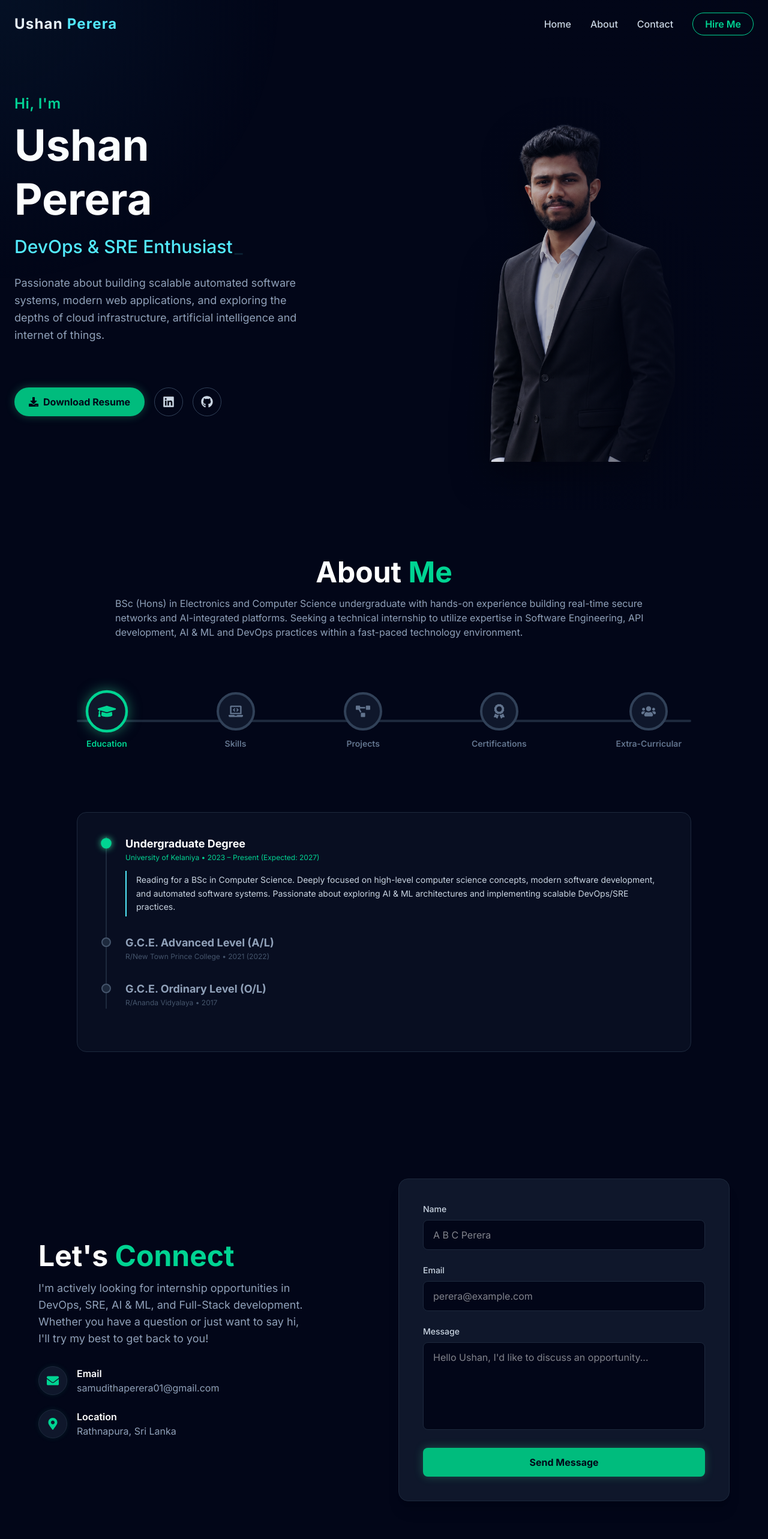
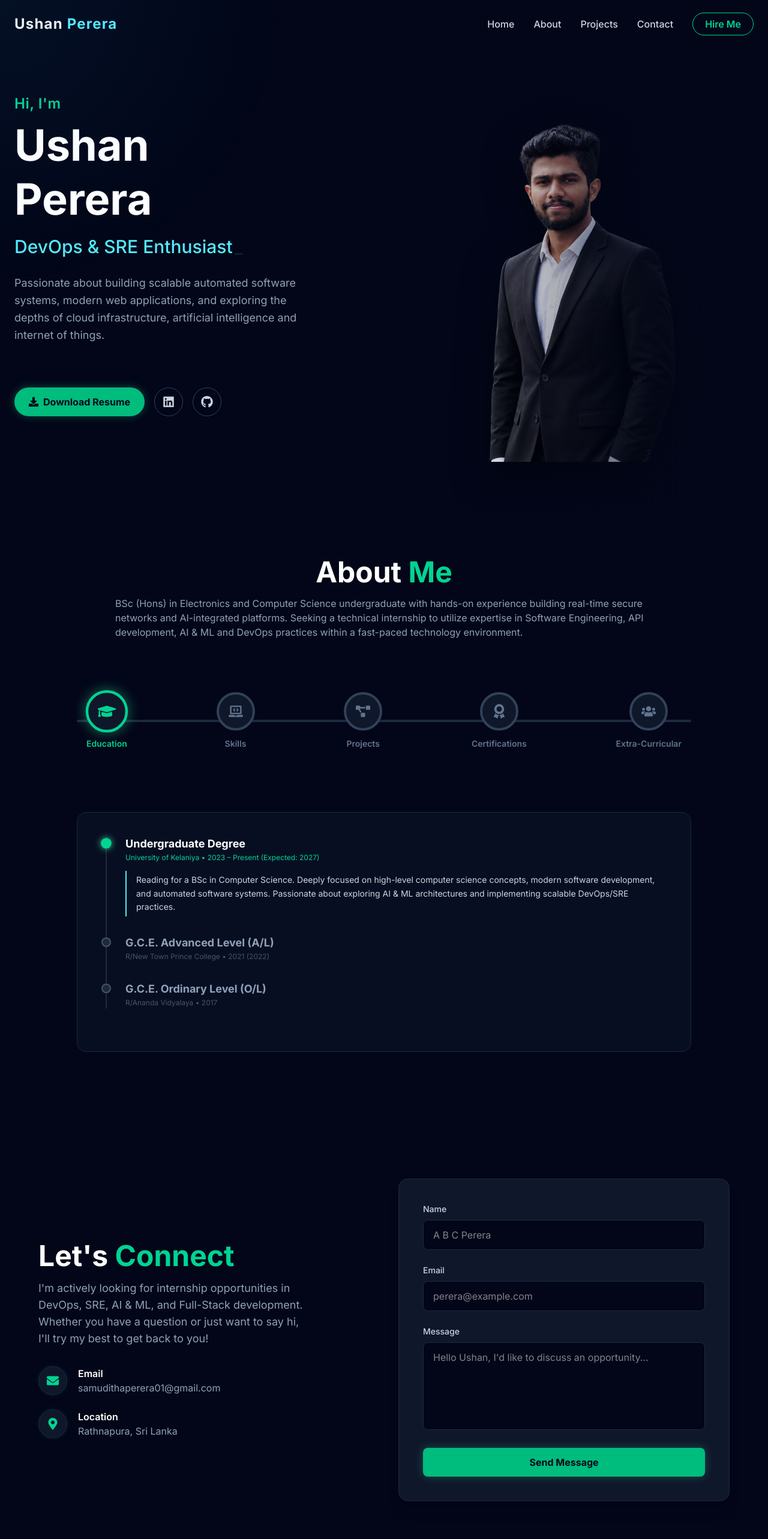
Before and after one commit to ushansamudithaperera/My-Portfolio, a Next.js app: page / in a window 1280 px wide. Shown: the top 2566 px of the page at 60% size. Built offline with nearby package versions, Linux system fonts and the light colour scheme.

Commit message:
feat: implement Contact, Navbar, and About components with responsive design and animation

```diff
--- a/src/components/About.tsx
+++ b/src/components/About.tsx
@@ -79,6 +79,7 @@ function EducationTimeline() {
 
   return (
     <motion.div
+      id="education"
       key="education"
       initial={{ opacity: 0, x: 20 }}
       animate={{ opacity: 1, x: 0 }}
@@ -368,10 +369,12 @@ export default function About() {
       const validTabs = ['education', 'skills', 'projects', 'certifications', 'extra'];
       if (validTabs.includes(hash)) {
         setActiveTab(hash);
-        const element = document.getElementById('about');
-        if (element) {
-          element.scrollIntoView({ behavior: 'smooth' });
-        }
+        setTimeout(() => {
+          const element = document.getElementById(hash) || document.getElementById('about');
+          if (element) {
+            element.scrollIntoView({ behavior: 'smooth' });
+          }
+        }, 100);
       }
     };
 
@@ -462,6 +465,7 @@ export default function About() {
             {/* 2. Skills Content (With Carousel Effect) */}
             {activeTab === 'skills' && (
               <motion.div
+                id="skills"
                 key="skills"
                 initial={{ opacity: 0, scale: 0.95 }}
                 animate={{ opacity: 1, scale: 1 }}
@@ -564,6 +568,7 @@ export default function About() {
             {/* 3. Projects Content */}
             {activeTab === 'projects' && (
               <motion.div
+                id="projects"
                 key="projects"
                 initial={{ opacity: 0, y: 20 }}
                 animate={{ opacity: 1, y: 0 }}
@@ -592,6 +597,7 @@ export default function About() {
             {/* 4. Certifications Content */}
             {activeTab === 'certifications' && (
               <motion.div
+                id="certifications"
                 key="certifications"
                 initial={{ opacity: 0, scale: 0.95 }}
                 animate={{ opacity: 1, scale: 1 }}
@@ -620,6 +626,7 @@ export default function About() {
             {/* 5. Extra-Curricular Content */}
             {activeTab === 'extra' && (
               <motion.div
+                id="extra"
                 key="extra"
                 initial={{ opacity: 0, x: 20 }}
                 animate={{ opacity: 1, x: 0 }}
--- a/src/components/Contact.tsx
+++ b/src/components/Contact.tsx
@@ -27,7 +27,7 @@ export default function Contact() {
           </div>
 
           <div className="space-y-6 flex flex-col items-center md:items-start">
-            <div className="flex items-center gap-4">
+            <div className="grid grid-cols-[50px_1fr] items-center gap-4 w-full">
               <div className="w-12 h-12 flex-shrink-0 flex items-center justify-center rounded-full bg-slate-900 border border-slate-800 text-emerald-400 shadow-[0_0_10px_rgba(52,211,153,0.1)]">
                 <FaEnvelope size={20} />
               </div>
@@ -38,7 +38,7 @@ export default function Contact() {
               </div>
             </div>
 
-            <div className="flex items-center gap-4">
+            <div className="grid grid-cols-[50px_1fr] items-center gap-4 w-full">
               <div className="w-12 h-12 flex-shrink-0 flex items-center justify-center rounded-full bg-slate-900 border border-slate-800 text-emerald-400 shadow-[0_0_10px_rgba(52,211,153,0.1)]">
                 <FaMapMarkerAlt size={20} />
               </div>
--- a/src/components/Navbar.tsx
+++ b/src/components/Navbar.tsx
@@ -20,6 +20,7 @@ export default function Navbar() {
   const navLinks = [
     { name: 'Home', href: '#home' },
     { name: 'About', href: '#about' },
+    { name: 'Projects', href: '#projects' },
     { name: 'Contact', href: '#contact' },
   ];
 
```
